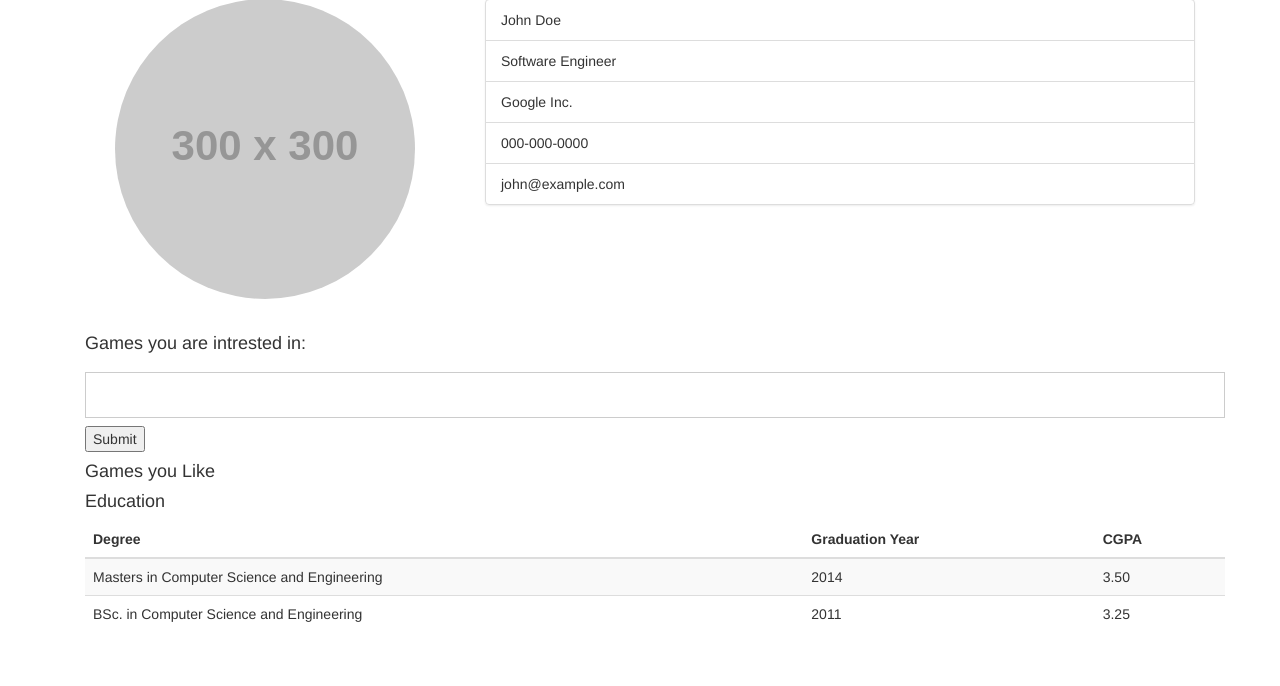
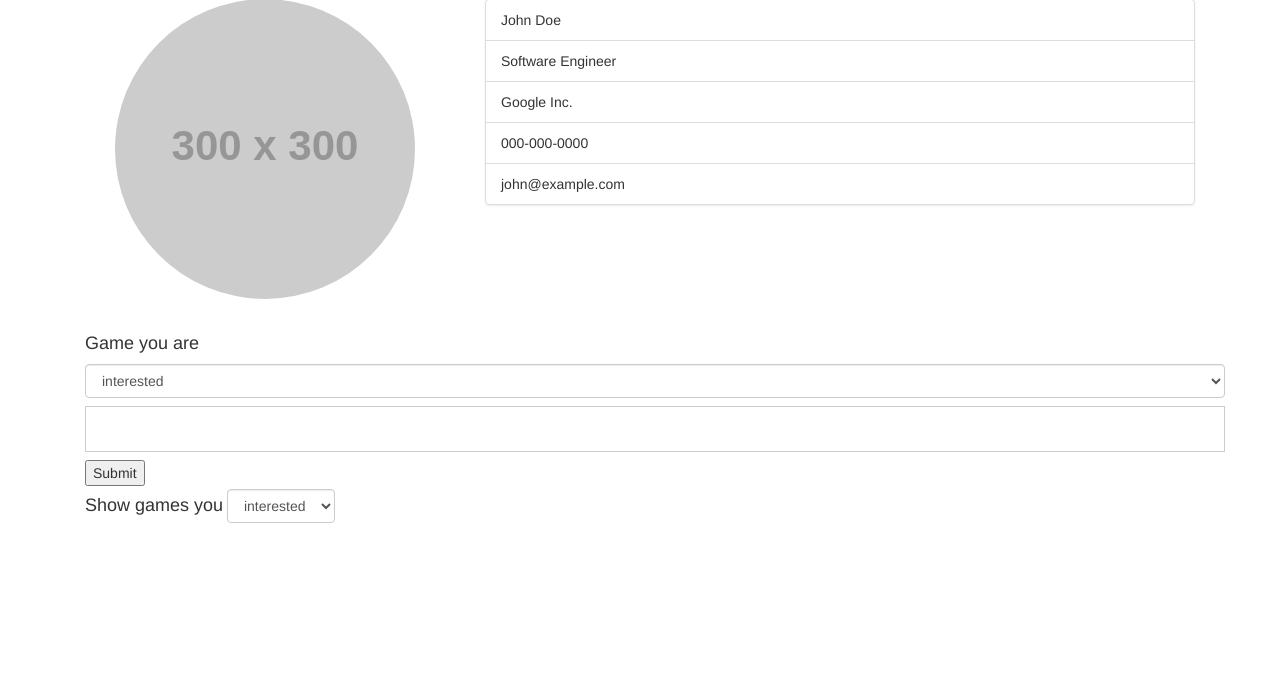
Before and after one commit to xxm0703/Board_Finder, a PHP site: page /Profile.php in a window 1280 px wide. Shown: the part 117-803 px from the top of the page. After the commit the page ends 640 px from the top, so only its background shows below. Run offline with PHP 8.4, Linux system fonts and the light colour scheme; grey boxes labelled with a size stand in for pictures from a placeholder-image service; data that the repository does not hold is empty; some libraries are stand-ins or nearby versions.

Commit message:
Some updates

```diff
--- a/Profile.php
+++ b/Profile.php
@@ -58,11 +58,10 @@
             <?php
             session_start();
 
-        if (isset($_SESSION['username'])){
+            if (isset($_SESSION['username'])) {
                 echo "<li class=\"navbar-inverse\"><a href=\"profile.php\">Welcome " . $_SESSION['username'] . "</a></li>";
                 echo "<li><a href=\"/Board_Finder/logout.php\"><span class=\"glyphicon glyphicon-user\"></span> Logout</a></li>";
-        }
-        else{
+            } else {
                 echo "<li><a href=\"#\"><span class=\"glyphicon glyphicon-user\"></span> Sign Up</a></li> <li><a href=\"#\" onclick=\"document.getElementById('id01').style.display='block'\" style=\"width:auto;\"><span class=\"glyphicon glyphicon-log-in\"></span> Login</a></li>";
             }
 
@@ -126,37 +125,63 @@
                     </div>
                 </div>
                 <div class="bs-callout bs-callout-danger">
-                    <h4>Games you are intrested in:</h4>
-                    <div class="tagholder" id="liked">
-                    </div>
+                    <h4 style="display: inline-block">Game you are </h4>
                     <form action="add.php" method="POST">
+                        <select class="form-control" name="addToDatabase" style="width: 100%;display: inline-block">
+                            <option value="interes_games">interested</option>
+                            <option value="owned_games">playing</option>
+                            <option value="buying_games">wanted</option>
+                        </select>
                         <input type="text" name="game">
-                        <input type="hidden" name="addToDatabase" value="interes_games">
                         <input type="submit">
                     </form>
                 </div>
                 <script type="text/javascript">
-
-                    fetch("interested.php",{
+                    var form_submit = function (form) {
+                        var val = form.value;
+                        fetch(("interested.php?base=" + val), {
                             credentials: "same-origin"
                         })
-                    .then(data=>data.json())
-                    .then(data2=>{
-                        var e = document.getElementById('liked');
-                        for (var a of data2){
-                            e.innerHTML+=`<span class='tag'>${a}</span>`;
+                            .then(data => data.json())
+                            .then(data2 => {
+                                var e = $('#liked');
+                                e.empty();
+                                for (var a of data2) {
+                                    e.append(`<span class='tag'>${a}</span>`);
                                 }
                             })
-                addEventListener("load",e=>{
-                    if(window.location.search == "?login=true"){
-                        document.getElementById('id01').style.display='block';
+                    }
+
+                    fetch("interested.php", {
+                        credentials: "same-origin"
+                    })
+                        .then(data => data.json())
+                        .then(data2 => {
+                            var e = document.getElementById('liked');
+                            for (var a of data2) {
+                                e.innerHTML += `<span class='tag'>${a}</span>`;
+                            }
+                        })
+                    addEventListener("load", e => {
+                        if (window.location.search == "?login=true") {
+                            document.getElementById('id01').style.display = 'block';
                         }
                     })
 
 
                 </script>
                 <div class="bs-callout bs-callout-danger">
-                         <h4>Games you Like</h4>
+                    <h4 style="display: inline-block">Show games you</h4>
+                    <div style="display: inline-block">
+                        <form action="add.php" method="POST">
+                            <select class="form-control" name="addToDatabase" style="width: 100%;display: inline-block"
+                                    onchange="form_submit(this)">
+                                <option value="interes_games">interested</option>
+                                <option value="owned_games">playing</option>
+                                <option value="buying_games">wanted</option>
+                            </select>
+                        </form>
+                    </div>
                     <div class="tagholder" id="liked">
                     </div>
                     <!--         <form action="/add.php" method="POST">
@@ -168,30 +193,6 @@
                          <div class="bs-callout bs-callout-danger">
                          </div> -->
 
-                <div class="bs-callout bs-callout-danger">
-                    <h4>Education</h4>
-                    <table class="table table-striped table-responsive ">
-                        <thead>
-                        <tr>
-                            <th>Degree</th>
-                            <th>Graduation Year</th>
-                            <th>CGPA</th>
-                        </tr>
-                        </thead>
-                        <tbody>
-                        <tr>
-                            <td>Masters in Computer Science and Engineering</td>
-                            <td>2014</td>
-                            <td> 3.50</td>
-                        </tr>
-                        <tr>
-                            <td>BSc. in Computer Science and Engineering</td>
-                            <td>2011</td>
-                            <td> 3.25</td>
-                        </tr>
-                        </tbody>
-                    </table>
-                </div>
                 </div>
             </div>
             <!-- resume -->
@@ -201,7 +202,8 @@
 
             <form class="container modal-content animate" action="login.php" method="POST">
                 <div class="imgcontainer">
-                <span onclick="document.getElementById('id01').style.display='none'" class="close" title="Close Modal">&times;</span>
+                    <span onclick="document.getElementById('id01').style.display='none'" class="close"
+                          title="Close Modal">&times;</span>
                     <img src="img_avatar2.png" alt="Avatar" class="avatar">
                 </div>
 
@@ -217,7 +219,8 @@
                 </div>
 
                 <div class="col" style="background-color:#f1f1f1;margin-top:10px;">
-                <button type="button" onclick="document.getElementById('id01').style.display='none'" class="cancelbtn">
+                    <button type="button" onclick="document.getElementById('id01').style.display='none'"
+                            class="cancelbtn">
                         Cancel
                     </button>
                     <span class="psw">Forgot <a href="#">password?</a></span>
--- a/add.php
+++ b/add.php
@@ -15,7 +15,7 @@ if (!isset($_SESSION['username'])) {
     header('Profile.php?login=true');
     exit();
 }
-
+$base = $_POST['addToDatabase'];
 $game = $_POST['game'];
 $username = $_SESSION['ID'];
 $game = strtolower($game);
@@ -27,11 +27,11 @@ if (mysqli_fetch_array($search) == null) {
 }
 $search = mysqli_query($conn, "SELECT ID FROM games WHERE game_name = '$game'");
 while ($record = mysqli_fetch_array($search)) {
-    $int_search = mysqli_query($conn, "SELECT * FROM interes_games WHERE userID = '$username' AND gameID = '$record[0]'");
+    $int_search = mysqli_query($conn, "SELECT * FROM {$base} WHERE userID = '$username' AND gameID = '$record[0]'");
     if(mysqli_fetch_array($int_search) == null){
         $saver =  $record[0];
         echo $username;
-        $q = mysqli_query($conn, "INSERT INTO interes_games (userID,gameID) VALUES ({$username},{$saver})");
+        $q = mysqli_query($conn, "INSERT INTO {$base} (userID,gameID) VALUES ({$username},{$saver})");
         var_dump($conn);
         if($q){
             echo "Added";
--- a/interested.php
+++ b/interested.php
@@ -14,14 +14,15 @@ if (!isset($_SESSION['ID'])) {
     header("Location: Profile.php#", true, 400);
     exit();
 }
+$base = $_GET['base'];
 $ID = $_SESSION['ID'];
-$log = mysqli_query($conn, "SELECT gameID FROM interes_games WHERE userID='{$ID}'");
+$log = mysqli_query($conn, "SELECT gameID FROM {$base} WHERE userID='{$ID}'");
 if ($log != null) {
     while ($gameid = mysqli_fetch_array($log)) {
         $temp = $gameid[0];
         $game = mysqli_query($conn, "SELECT game_name FROM games WHERE ID='{$temp}'");
         while ($gamename = mysqli_fetch_array($game)) {
-            array_push($game_names, $gamename[0]);
+            array_push($game_names, ucfirst($gamename[0]));
         }
     }
 }
```
Lines whose indentation alone changed are shown as unchanged.
